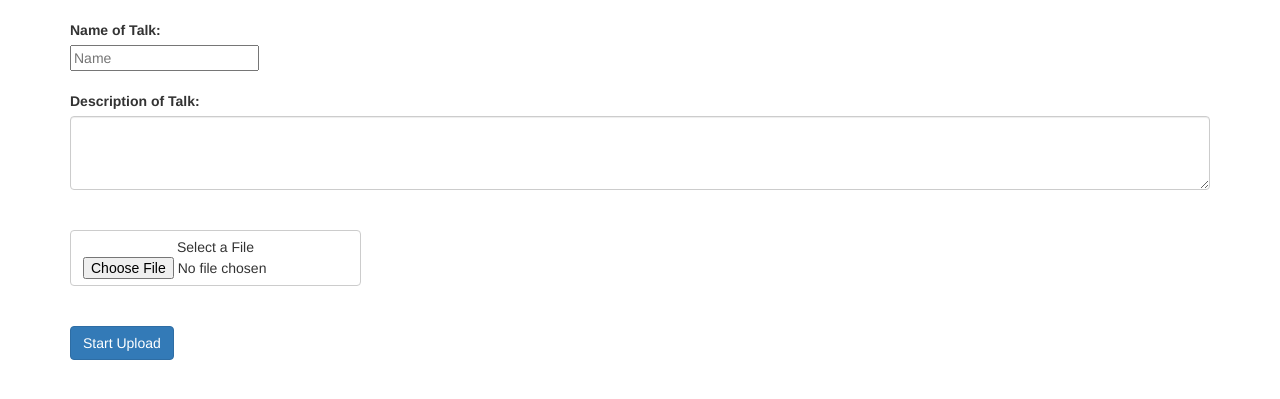
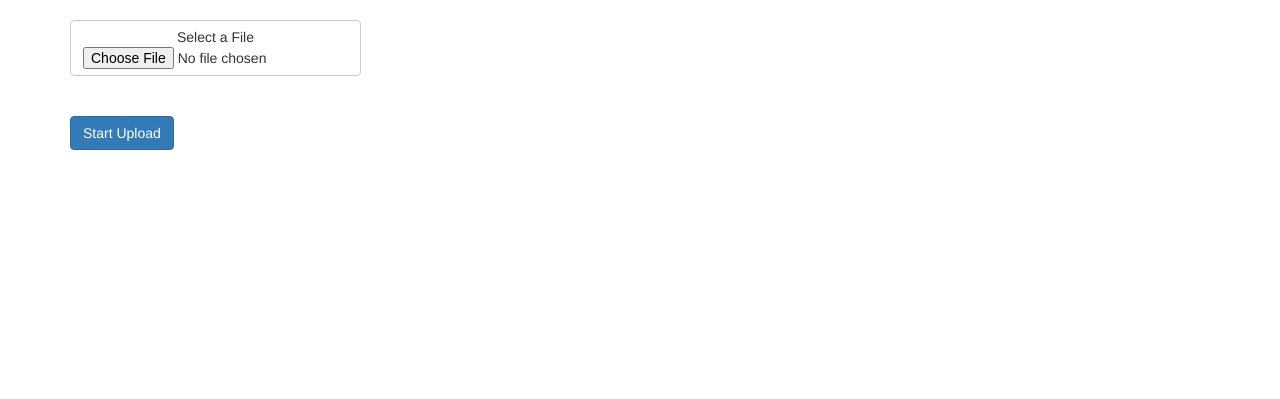
Before and after one commit to shonin/django-multi-files, a Django app: page /drinkinggourd/direct in a window 1280 px wide. Shown: the part 52-451 px from the top of the page. Run offline with Django 3.2, Linux system fonts and the light colour scheme; the visitor is signed in with stand-in values (Sample User, id 1); some libraries are stand-ins or nearby versions.

Commit message:
Minor logic and design changes

```diff
--- a/drinking_gourd/views.py
+++ b/drinking_gourd/views.py
@@ -1,4 +1,4 @@
-import os, json
+import json, datetime
 from django.shortcuts import render
 from django.contrib.auth.decorators import login_required
 from django.views.generic.edit import FormView, UpdateView, DeleteView
@@ -62,6 +62,10 @@ def sign_s3(request):
 @login_required(login_url="login/")
 def home(request):
     files = File.objects.all()
+    for file in files:
+        file.upload_date = datetime.datetime.strptime(file.upload_date, "%Y%m%d%H%M%S")
+        file.upload_date = file.upload_date.strftime('%B %d, %Y')
+
     return render(request, "home.html", {'files': files})
 
 
--- a/templates/home.html
+++ b/templates/home.html
@@ -8,7 +8,7 @@
             <h1>Hello</h1>
             <p>Here are the files we have stored in the cloud</p>
             <br />
-            <a href="{% url 'drinking_gourd:upload' %}">
+            <a href="{% url 'drinking_gourd:direct' %}">
                 <button class="btn btn-primary">
                     Upload Files
                 </button>
--- a/templates/uploads/direct.html
+++ b/templates/uploads/direct.html
@@ -7,16 +7,6 @@
     <div id="failure" class="alert alert-danger hidden">
         Failed to upload file
     </div>
-
-    <label class="control-label">Name of Talk:</label> <br/>
-    <input type="text" name="name" placeholder="Name">
-
-    <br/><br />
-
-    <label class="control-label">Description of Talk:</label> <br/>
-    <textarea class="form-control" rows="3" name="description"></textarea>
-
-    <br/><br />
 
     <label class="btn btn-default btn-file">
         Select a File <input id="file-input" type="file">
@@ -75,7 +65,6 @@
       };
       xhr.send();
     }
-
     /*
        Function called when "Upload" button is clicked. If there is a file selected, then
        start upload procedure by asking for a signed request from the app.
```
